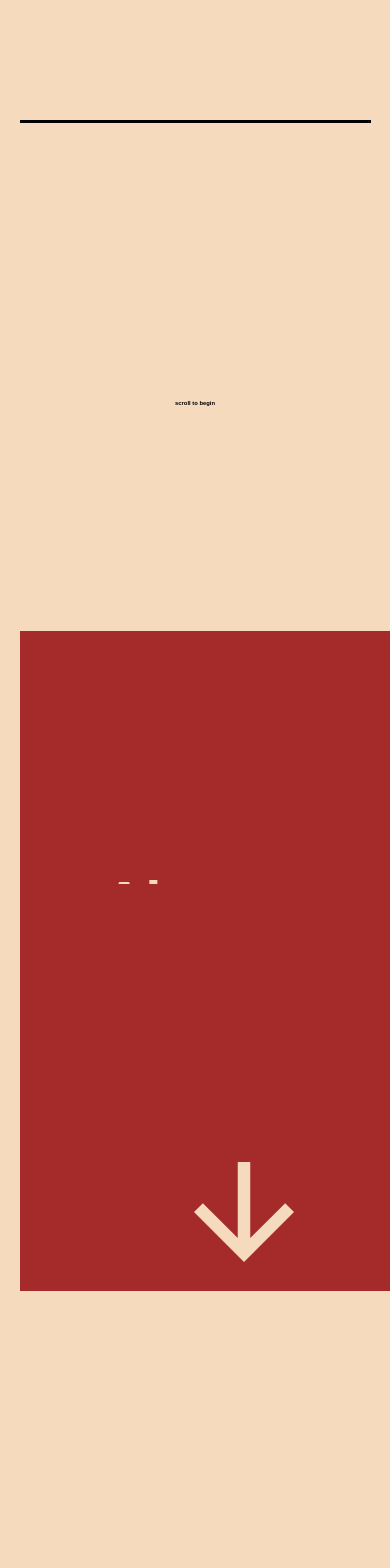
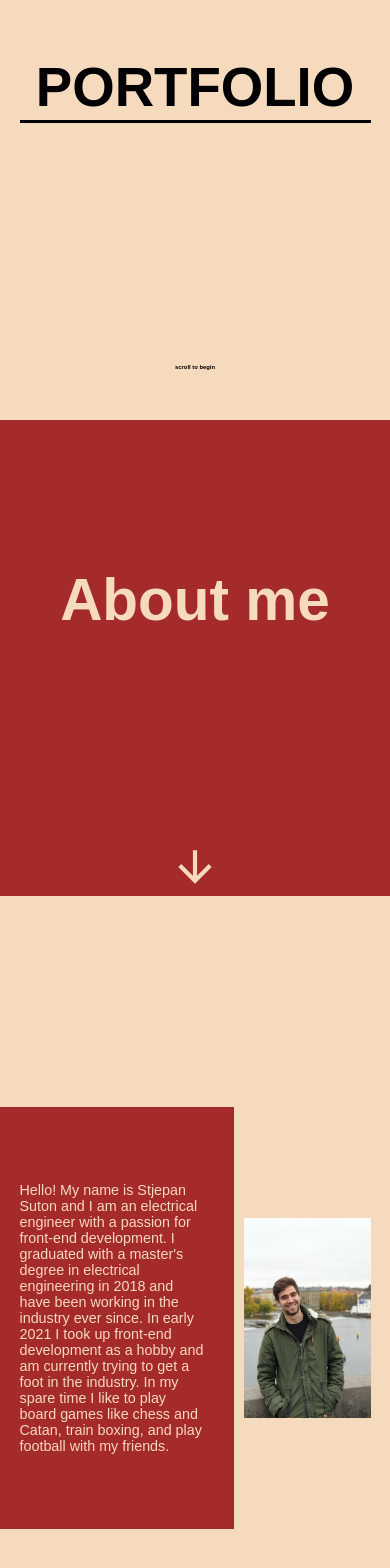
Before and after one commit to StjepanSuton/Portfolio, a React (Create React App) app: page / in a window 390 px wide. Shown: the part 424-1992 px from the top of the page. Built offline with nearby package versions, Linux system fonts and the light colour scheme; a web font is replaced by a local one.

Commit message:
added some responsive elements

```diff
--- a/src/components/Intro/AboutMe/AboutMe.module.scss
+++ b/src/components/Intro/AboutMe/AboutMe.module.scss
@@ -1,5 +1,5 @@
 @import "../../../scss/varibales";
-
+@import "../../../scss/brakepoints";
 .extended-background {
   padding-top: 25vh;
   width: 100vw;
@@ -8,6 +8,10 @@
   display: flex;
   justify-content: center;
   align-items: center;
+  @include media("<=tablet") {
+    height: 100vh;
+    padding-top: 0;
+  }
 }
 .intro-background {
   width: 100vw;
@@ -41,6 +45,9 @@
   width: 70vw;
   height: 65vh;
   background-color: $bg-secondary;
+  @include media("<=tablet") {
+    height: 50vh;
+  }
 }
 .p {
   color: $font-secondary;
@@ -48,7 +55,19 @@
   margin-right: 10vw;
   font-size: 2vw;
   max-width: 50vw;
+  @include media("<=tablet") {
+    font-size: 2vh;
+  }
+  @include media("<=phone") {
+    font-size: 1.7vh;
+  }
 }
 .img {
   width: 25vw;
+  @include media("<=tablet") {
+    width: 25vh;
+  }
+  @include media("<=phone") {
+    width: 15vh;
+  }
 }
--- a/src/components/Intro/AboutMe/AboutMeIntro.jsx
+++ b/src/components/Intro/AboutMe/AboutMeIntro.jsx
@@ -3,10 +3,10 @@ import classes from "./AboutMeIntro.module.scss";
 import ArrowDownwardIcon from "@mui/icons-material/ArrowDownward";
 import { motion } from "framer-motion";
 import { useInView } from "react-intersection-observer";
-
+import useMediaQuery from "@mui/material/useMediaQuery";
 function AboutMeIntro() {
   const [use, setUse] = useState(false);
-
+  const matches = useMediaQuery("(min-width:450px)");
   //Retrigera se 4 puta samo od sebe pa mi se animacija neće dogodit ako stavi triger
   //once true zato stavljen timeout od jedne sekunde kada se stranica učita
   const { ref, inView } = useInView({
@@ -14,7 +14,7 @@ function AboutMeIntro() {
     threshold: 0.5,
     triggerOnce: use,
   });
-
+  console.log(inView);
   useEffect(() => {
     setTimeout(() => {
       setUse(true);
@@ -25,7 +25,7 @@ function AboutMeIntro() {
     <div ref={ref} className={classes.panel}>
       <div className={classes["panel-inner"]}>
         <motion.h1
-          animate={{ y: inView ? -20 : 200, opacity: inView ? 1 : 0 }}
+          animate={{ y: inView ? -20 : 100, opacity: inView ? 1 : 0 }}
           transition={{ duration: 1 }}
           className={classes.title}
         >
@@ -34,12 +34,12 @@ function AboutMeIntro() {
 
         <div className={classes.line}></div>
         <motion.div
-          animate={{ y: inView ? 0 : -200, opacity: inView ? 1 : 0 }}
+          animate={{ y: inView ? 0 : -100, opacity: inView ? 1 : 0 }}
           transition={{ duration: 1 }}
           className={classes.arrow}
         >
           <ArrowDownwardIcon
-            sx={{ fontSize: 150, color: "rgb(245, 218, 190)" }}
+            sx={{ fontSize: matches ? 150 : 50, color: "rgb(245, 218, 190)" }}
           />
         </motion.div>
       </div>
--- a/src/components/Intro/AboutMe/AboutMeIntro.module.scss
+++ b/src/components/Intro/AboutMe/AboutMeIntro.module.scss
@@ -1,5 +1,5 @@
 @import "../../../scss/varibales";
-
+@import "../../../scss/brakepoints";
 .panel {
   z-index: -1;
   padding-top: 25vh;
@@ -10,6 +10,10 @@
   flex-direction: column;
   align-items: flex-end;
   flex-wrap: nowrap;
+  @include media("<=tablet") {
+    height: 100%;
+    padding-top: 0vh;
+  }
 }
 .panel-inner {
   width: 95%;
@@ -19,6 +23,9 @@
   justify-content: center;
   flex-direction: column;
   align-items: center;
+  @include media("<=tablet") {
+    width: 100%;
+  }
 }
 .title {
   color: $font-secondary;
@@ -27,6 +34,9 @@
   margin-left: 17vw;
   position: absolute;
   font-size: 15vw;
+  @include media("<=tablet") {
+    margin-left: 0;
+  }
 }
 .line {
   margin-top: 30vh;
@@ -36,7 +46,14 @@
   width: 80vw;
   height: 30vh;
   margin-left: 20vw;
+  @include media("<=tablet") {
+    width: 100vw;
+    height: 20vh;
+  }
 }
 .arrow {
   margin-left: 20vw;
+  @include media("<=tablet") {
+    margin-left: 0;
+  }
 }
--- a/src/components/Intro/IntroPage/Intro.module.scss
+++ b/src/components/Intro/IntroPage/Intro.module.scss
@@ -1,5 +1,5 @@
 @import "../../../scss/varibales";
-
+@import "../../../scss/brakepoints";
 .intro-background {
   width: 100vw;
   height: 100vh;
@@ -14,6 +14,12 @@
 .letter1 {
   margin: 0;
   z-index: 0;
+  @include media("<=tablet") {
+    margin-top: 7rem;
+  }
+  @include media("<=phone") {
+    margin-top: 11rem;
+  }
 }
 .line1 {
   position: absolute;
@@ -26,9 +32,16 @@
   border-top: solid 3px;
 }
 .letter2 {
+  z-index: 0;
   top: 10rem;
   position: absolute;
   z-index: 2;
+  @include media("<=tablet") {
+    margin-top: 16rem;
+  }
+  @include media("<=phone") {
+    margin-top: 20rem;
+  }
 }
 .line2 {
   position: absolute;
@@ -40,9 +53,15 @@
   height: 20vw;
   background-color: $bg-primary;
   border-top: solid 3px;
+  @include media("<=phone") {
+  }
 }
 .scroll {
   z-index: 5;
   position: relative;
   font-size: 1.5vw;
+  width: 100%;
+  height: 5%;
+  text-align: center;
+  background-color: $bg-primary;
 }
--- a/src/components/Loading/Loading.module.scss
+++ b/src/components/Loading/Loading.module.scss
@@ -1,5 +1,5 @@
 @import "../../scss/varibales";
-
+@import "../../scss/brakepoints";
 .loading {
   width: 100vw;
   height: 100vh;
@@ -11,7 +11,6 @@
   justify-content: space-around;
   stroke: $font-primary;
   fill: transparent;
-  stroke-width: 4;
 }
 
 .svg {
@@ -19,4 +18,12 @@
   stroke-width: 3;
   width: 500px;
   height: 500px;
+  @include media("<=tablet") {
+    width: 300px;
+    height: 300px;
+  }
+  @include media("<=phone") {
+    width: 100px;
+    height: 100px;
+  }
 }
```
